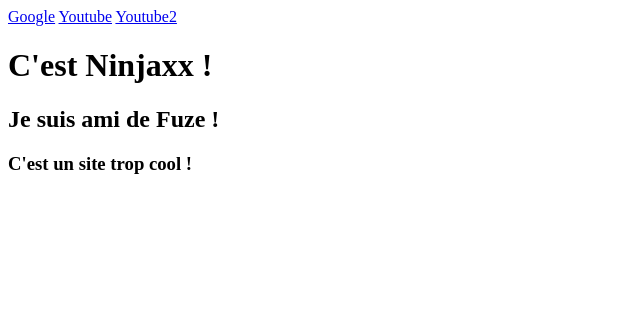
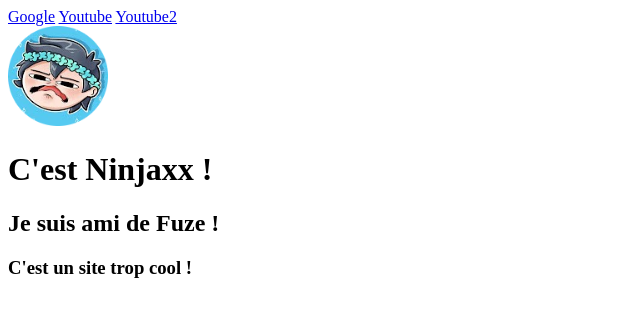
Before and after one commit to loorryiii/club-site-web, a plain HTML site: page atelecharger.html in a window 1280 px wide. Shown: the whole page, without its empty margins (0-640 px from the left). Drawn offline with Linux system fonts and the light colour scheme.

Commit message:
Add image logo and comment in atelecharger.html

```diff
--- a/atelecharger.html
+++ b/atelecharger.html
@@ -11,6 +11,8 @@
       <a href="https://www.youtube.com/channel/UCDB1PaqiausfXbVI2Jjk0iQ" target="_blank">Youtube</a>
       <a href="https://www.youtube.com/@LeNinjaxx" target="_blank">Youtube2</a>
     </nav>
+    <!--bonjour-->
+    <img src="logo.png" alt="tete de ninjaxx en gros" width="100">
     <h1>C'est Ninjaxx !</h1>
     <h2>Je suis ami de Fuze !</h2>
     <h3>C'est un site trop cool !</h3>
```
